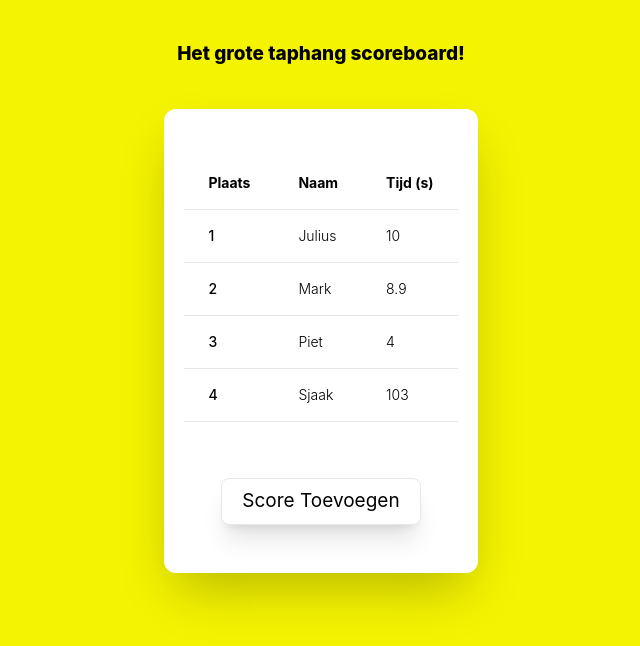
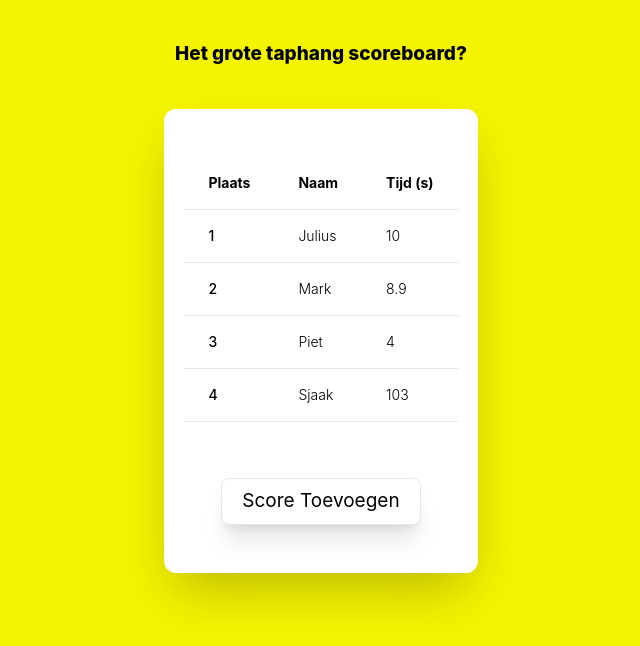
Before and after one commit to juliusbenjamins/kruisje, a React (Create React App) app: page / in a window 1280 px wide. Shown: the top 646 px of the page, without its empty margins (319-959 px from the left). Built offline with nearby package versions, Linux system fonts and the light colour scheme.

Commit message:
added logo

```diff
--- a/src/App.js
+++ b/src/App.js
@@ -1,5 +1,6 @@
 import { useState, useEffect } from 'react';
 import './App.css';
+import logo from './img/laaf.jpg'; // with import
 
 // #004A00 laaf groen
 
@@ -35,9 +36,12 @@ export const App = () => {
     return (
       <div class="App">
         <div class='App-body'>
-        <h1 class='mt-10 font-extrabold'>
-          Het grote taphang scoreboard!
-        </h1>
+        <div class=''>
+          {/* <img class='object-none object-center' src={logo}/> */}
+          <h1 class='mt-10 font-extrabold'>
+              Het grote taphang scoreboard?
+            </h1>
+        </div>
         <div class='m-10 py-10 px-5 bg-white shadow-2xl rounded-xl'>
           <div class='mb-10'>
             <div class="flex flex-col">
```
Also changed, not shown: src/img/laaf.jpg (added), src/img/laaf.png (added).
